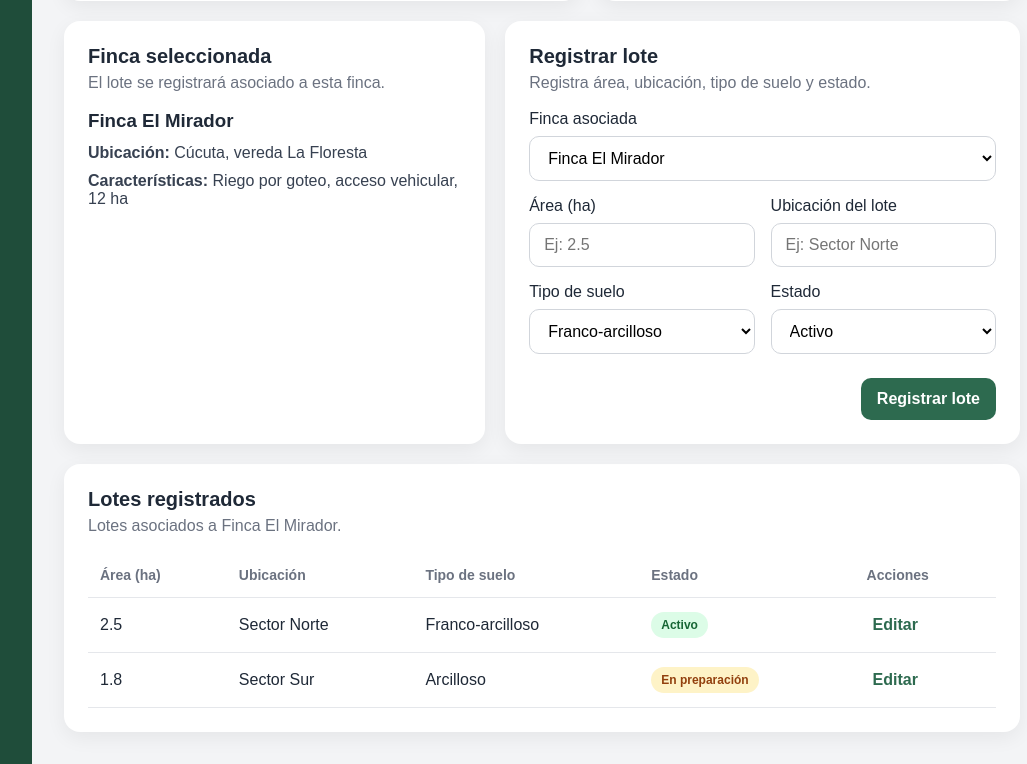
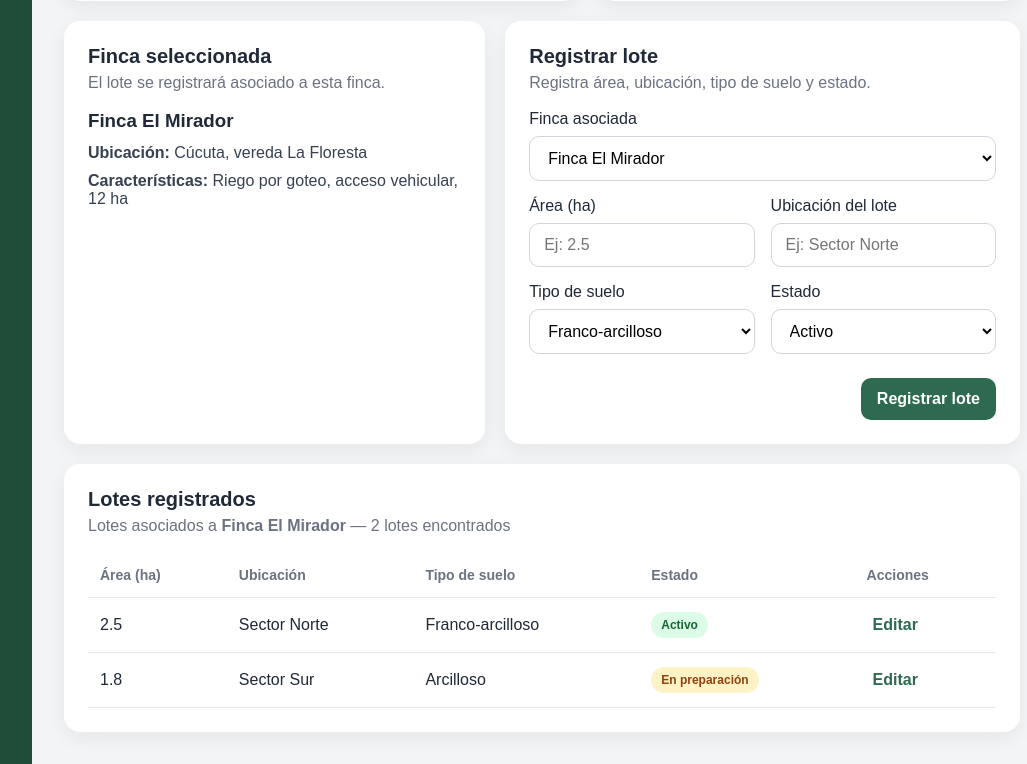
Before and after one commit to nicoleestefania21/frontend-sig-arroz, a React (Vite) app: page /fincas-lotes in a window 1280 px wide. Shown: the part 586-1350 px from the top of the page, without its empty margins (228-1255 px from the left). Built offline with nearby package versions, Linux system fonts and the light colour scheme.

Commit message:
HU-002: Filtrado de lotes finca y consulta correcta por finca seleccionada

```diff
--- a/src/components/lots/LotTable.jsx
+++ b/src/components/lots/LotTable.jsx
@@ -5,17 +5,38 @@ function getStatusClass(estado) {
 }
 
 function LotTable({ lots = [], selectedFarm, onEdit }) {
+    // Estado: ninguna finca seleccionada
+    if (!selectedFarm) {
+        return (
+            <div>
+                <div className="section-header">
+                    <h2>Lotes registrados</h2>
+                    <p>Selecciona una finca para visualizar sus lotes.</p>
+                </div>
+                <div className="empty-box">
+                    Selecciona una finca en la lista para consultar sus lotes.
+                </div>
+            </div>
+        );
+    }
+
     return (
         <div>
             <div className="section-header">
                 <h2>Lotes registrados</h2>
                 <p>
-                    {selectedFarm
-                        ? `Lotes asociados a ${selectedFarm.nombre}.`
-                        : "Selecciona una finca para visualizar sus lotes."}
+                    Lotes asociados a <strong>{selectedFarm.nombre}</strong> —{" "}
+                    {lots.length === 0
+                        ? "ningún lote registrado aún"
+                        : `${lots.length} lote${lots.length !== 1 ? "s" : ""} encontrado${lots.length !== 1 ? "s" : ""}`}
                 </p>
             </div>
 
+            {lots.length === 0 ? (
+                <div className="empty-box">
+                    Esta finca no tiene lotes registrados todavía. Usa el formulario de arriba para agregar uno.
+                </div>
+            ) : (
                 <div className="table-wrapper">
                     <table>
                         <thead>
@@ -29,8 +50,7 @@ function LotTable({ lots = [], selectedFarm, onEdit }) {
                         </thead>
 
                         <tbody>
-                    {lots.length > 0 ? (
-                        lots.map((lot) => (
+                            {lots.map((lot) => (
                                 <tr key={lot.id}>
                                     <td>{lot.area}</td>
                                     <td>{lot.ubicacion}</td>
@@ -50,15 +70,11 @@ function LotTable({ lots = [], selectedFarm, onEdit }) {
                                         </button>
                                     </td>
                                 </tr>
-                        ))
-                    ) : (
-                        <tr>
-                            <td colSpan="5">No hay lotes registrados para esta finca.</td>
-                        </tr>
-                    )}
+                            ))}
                         </tbody>
                     </table>
                 </div>
+            )}
         </div>
     );
 }
--- a/src/pages/farms/FarmsLotsPage.jsx
+++ b/src/pages/farms/FarmsLotsPage.jsx
@@ -50,14 +50,19 @@ const initialLots = [
 function FarmsLotsPage() {
     const [farms, setFarms] = useState(initialFarms);
     const [lots, setLots] = useState(initialLots);
-    const [selectedFarmId, setSelectedFarmId] = useState(1);
+    // Inicia con la primera finca seleccionada si existe, o null si no hay fincas
+    const [selectedFarmId, setSelectedFarmId] = useState(
+        initialFarms.length > 0 ? initialFarms[0].id : null
+    );
     const [editingLot, setEditingLot] = useState(null);
 
     const selectedFarm = useMemo(() => {
+        if (selectedFarmId === null) return null;
         return farms.find((farm) => farm.id === selectedFarmId) || null;
     }, [farms, selectedFarmId]);
 
     const filteredLots = useMemo(() => {
+        if (selectedFarmId === null) return [];
         return lots.filter((lot) => lot.fincaId === selectedFarmId);
     }, [lots, selectedFarmId]);
 
```
Lines whose indentation alone changed are shown as unchanged.
